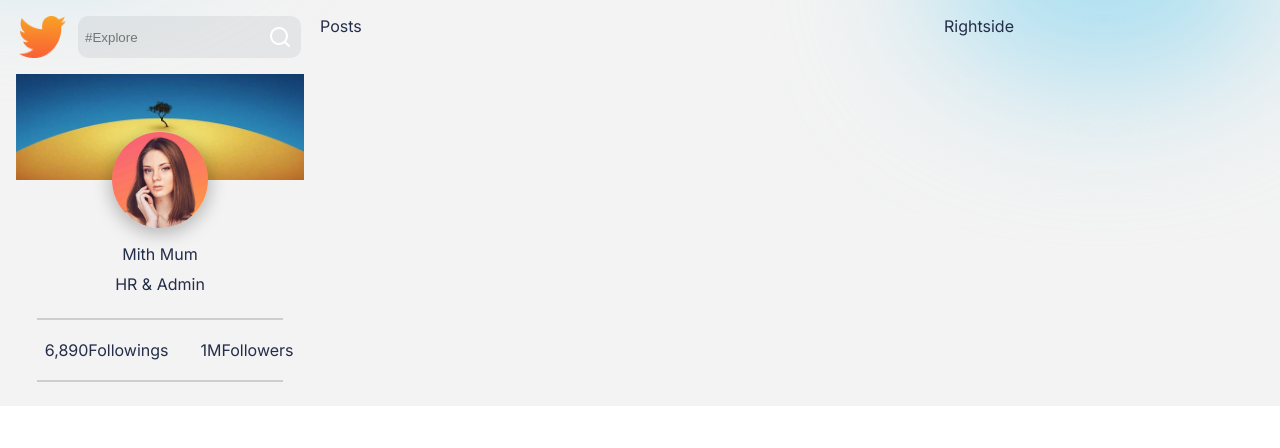
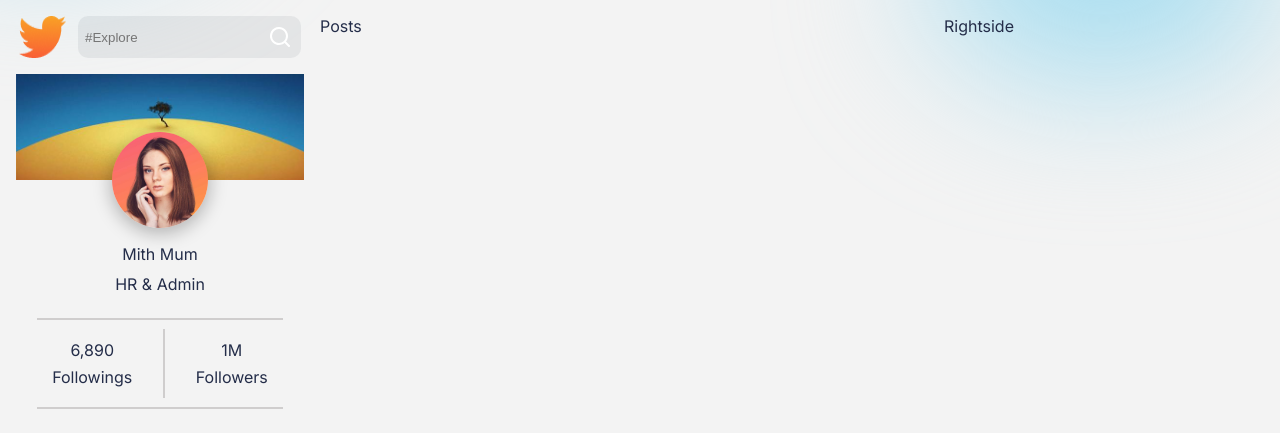
Before and after one commit to dibyenducse/Social-App-Client, a React (Create React App) app: page / in a window 1280 px wide. Shown: the top 448 px of the page. Built offline with nearby package versions, Linux system fonts and the light colour scheme.

Commit message:
update css

```diff
--- a/src/components/ProfileCard.jsx/ProfileCard.css
+++ b/src/components/ProfileCard.jsx/ProfileCard.css
@@ -52,3 +52,21 @@
     justify-content: space-around;
     align-items: center;
 }
+.follow {
+    display: flex;
+    flex-direction: column;
+    gap: 0.4rem;
+    align-items: center;
+    justify-content: center;
+}
+.follow > span :nth-of-type(1) {
+    font-weight: bold;
+}
+.follow > span :nth-of-type(2) {
+    color: var(--gray);
+    font-size: 13px;
+}
+.vl {
+    height: 150%;
+    border-left: 2px solid var(--hrColor);
+}
```
